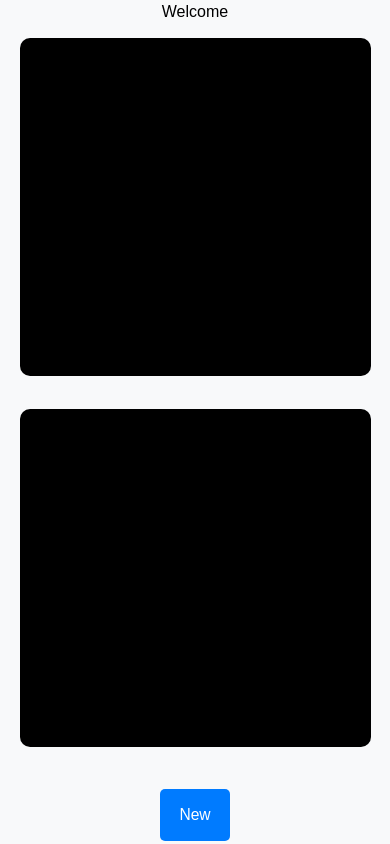
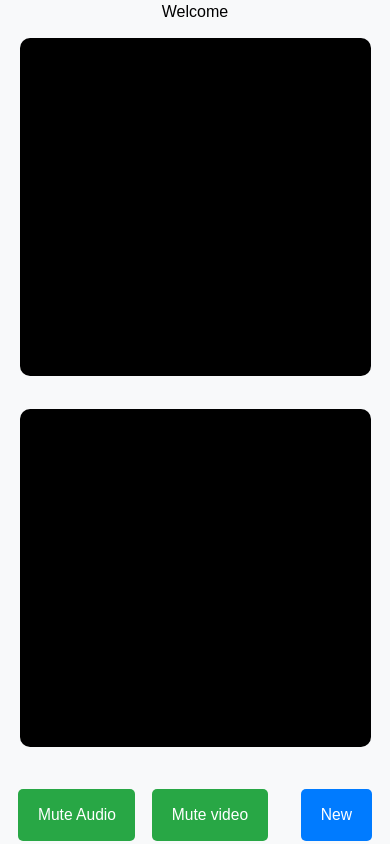
Before and after one commit to PavanDNaik/omegle, a React (Vite) app in the folder client/: page /cam in a window 390 px wide. Built offline with nearby package versions, Linux system fonts and the light colour scheme; no server answers.

Commit message:
feat: Added mute unmute option

```diff
--- a/client/src/App.css
+++ b/client/src/App.css
@@ -44,6 +44,30 @@ body{
 
 .Button.cover {
     margin-top: 3vh;
+    display: flex;
+    justify-content: center;
+    align-items: center;
+    gap: 2vw;
+}
+
+.mut-unmute {
+    display: flex;
+    gap: 1.5vw;
+}
+
+.mut-unmute button {
+    padding: 1.2vh 2.5vw;
+    font-size: 1.2vw;
+    background-color: #28a745;
+    color: white;
+    border: none;
+    border-radius: 5px;
+    cursor: pointer;
+    transition: background 0.3s ease-in-out;
+}
+
+.mut-unmute button:hover {
+    background-color: #218838;
 }
 
 .next-button {
@@ -59,6 +83,24 @@ body{
 
 .next-button:hover {
     background-color: #0056b3;
+}
+
+@media (max-width: 768px) {
+    .Button.cover {
+        /* flex-direction: column; */
+        gap: 4vh;
+    }
+
+    .mut-unmute {
+        /* flex-direction: column; */
+        gap: 2vh;
+    }
+
+    .mut-unmute button,
+    .next-button {
+        font-size: 4vw;
+        padding: 2vh 5vw;
+    }
 }
 
 
--- a/client/src/pages/Cam.jsx
+++ b/client/src/pages/Cam.jsx
@@ -10,6 +10,8 @@ function Cam() {
 
     const [isConnected,setConnected] = useState(false);
     const [initiator ,setInitiator ] = useState(false);
+    const [audio,setAudio] = useState(true);
+    const [video,setVideo] = useState(true);
 
     const localStream = useRef();
     const remoteStream = useRef();
@@ -215,6 +217,26 @@ function Cam() {
             </div>
         </div>
         <div className='Button cover'>
+            <div className='mut-unmute'>
+                    <button onClick={()=>{
+                        if(localStream.current){
+                            localStream.current.getAudioTracks()[0].enabled = !(localStream.current.getAudioTracks()[0].enabled);
+                            setAudio(!audio);
+                        }
+                    }}>
+                        {audio?"Mute Audio":"Start Audio"}
+                        </button>
+
+                    <button onClick={()=>{
+                        if(localStream.current){
+                            localStream.current.getVideoTracks()[0].enabled = !(localStream.current.getVideoTracks()[0].enabled);
+                            setVideo(!video);
+                        }
+                    }}>
+                        {video?"Mute video":"Start video"}
+                    </button>
+
+            </div>
             <button className='next-button' onClick={(e)=>{
                 if(socketRef.current){
                     socketRef.current.send("new");
```
Also changed, not shown: 1 other file (tests, documents, lock files or other folders).
